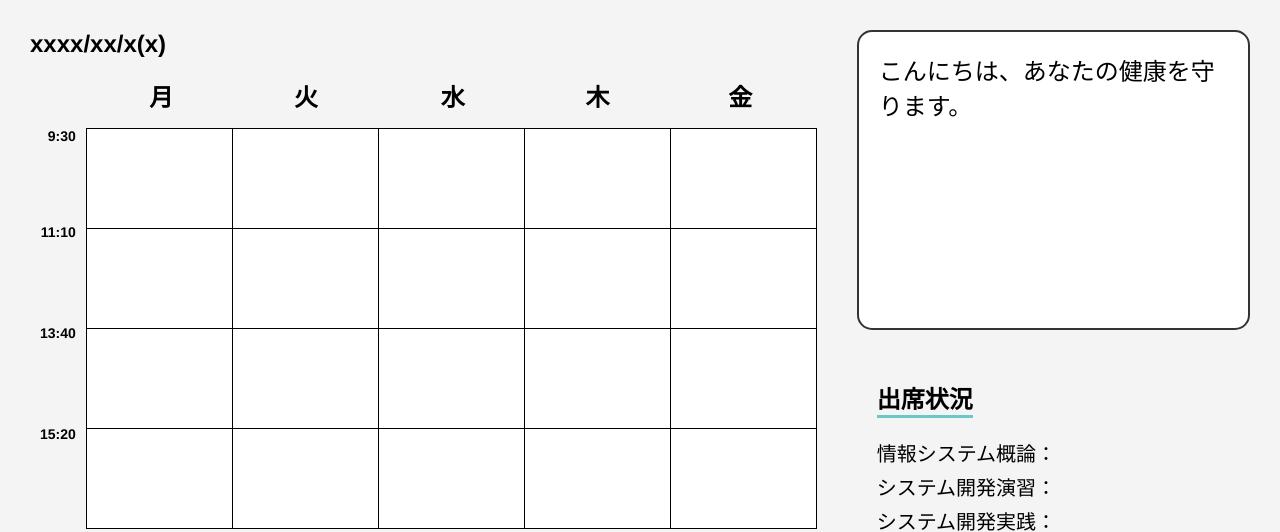
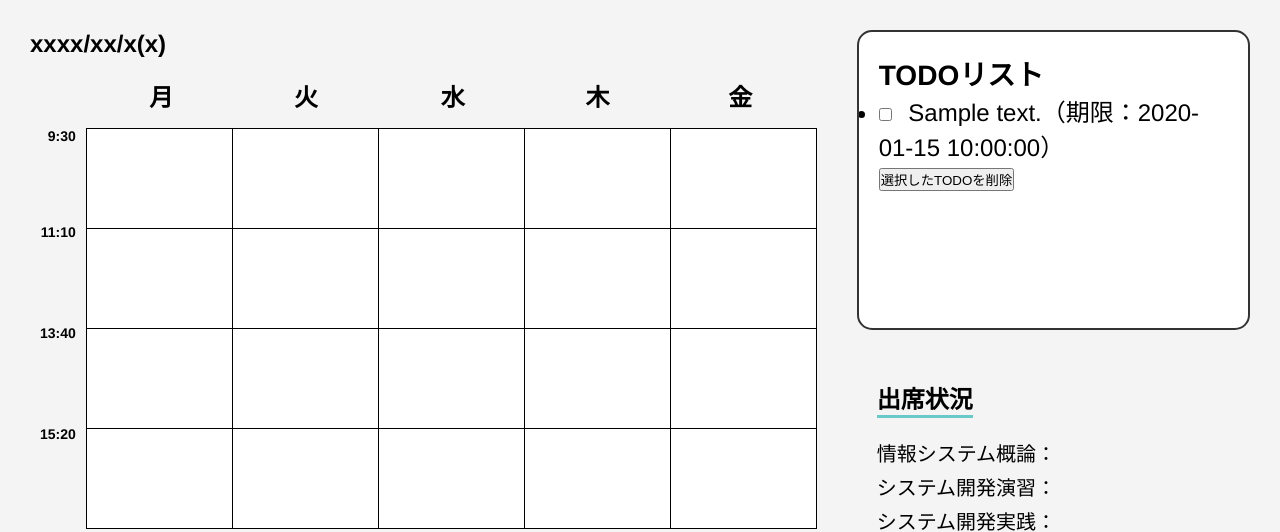
Before and after one commit to yoshiokaharuto/2025_spring_hakkason, a Flask app: page /main in a window 1280 px wide. Shown: the part 80-612 px from the top of the page. Run offline with Flask 3, Linux system fonts and the light colour scheme; the visitor is signed in with stand-in values (Sample User, id 1); a database or web service that is not in the repository returns one stand-in record (values such as "Sample title"); some libraries are stand-ins or nearby versions.

Commit message:
コンフリクト修正

```diff
--- a/app.py
+++ b/app.py
@@ -80,14 +80,17 @@ def login():
 @app.route('/main', methods=['GET'])
 def main():
     if 'user' in session:
-        return render_template('main.html')
+        todos = db.get_todos(session['user_id'])
+        return render_template('main.html', todos=todos)
     else:
         return redirect(url_for('login'))
 
-@app.route('/logout')
+
+@app.route('/logout', methods=['POST', 'GET'])
 def logout():
-    session.pop('user', None)
-    return redirect(url_for('index'))
+    session.clear()
+    return redirect(url_for('login'))
+
 
 
 @app.route('/syllabus', methods=['GET'])
@@ -124,5 +127,39 @@ def create_review():
         return render_template('review.html')
 
 
+
+def todo():
+    if 'user_id' not in session:
+        return redirect(url_for('login'))
+
+    if request.method == 'POST':
+        deadline = request.form.get('deadline')
+        todo_text = request.form.get('todo')
+        account_id = session['user_id']
+
+        if deadline and todo_text:
+            db.insert_todo(deadline, todo_text, account_id)
+            return redirect(url_for('main'))
+        else:
+            error_message = "期限とTODO内容の両方を入力してください。"
+            return render_template('todo_register.html', error=error_message)
+    else:
+        return render_template('todo_register.html')
+@app.route('/complete_todo', methods=['POST'])
+def complete_todo():
+    if 'user_id' not in session:
+        return redirect(url_for('login'))
+
+    todo_ids = request.form.getlist('todo_id')
+
+    if todo_ids:
+        for todo_id in todo_ids:
+            db.delete_todo_by_id(todo_id, session['user_id'])
+        return redirect(url_for('main'))
+    else:
+        error_message = "削除するTODOを選択してください。"
+        todos = db.get_todos(session['user_id'])
+        return render_template('main.html', error=error_message, todos=todos)
+
 if __name__ == '__main__':
     app.run(debug=True)
--- a/db.py
+++ b/db.py
@@ -131,6 +131,7 @@ def search(semester_name, subject_name):
         print(f"エラー: {e}")
         return []
 
+
 def review(content, difficulty, assignment, interest, speed, other):
     sql = 'INSERT INTO reviews (content, difficulty, assignment, interest, speed, other) VALUES (%s, %s, %s, %s, %s, %s)'
     count = 0
@@ -207,3 +208,55 @@ def my_credit_data(account_id):
     connection.close()
 
     return result
+
+
+def insert_todo(deadline, todo_text, account_id):
+    sql = 'INSERT INTO todos (deadline, content, account_id) VALUES (%s, %s, %s)'
+    try:
+        connection = get_connection()
+        with connection.cursor() as cursor:
+            cursor.execute(sql, (deadline, todo_text, account_id))
+            connection.commit()
+    except Exception as e:
+        print(f"エラー: {e}")
+
+
+def get_todos(account_id):
+    sql = 'SELECT todo_id, deadline, content FROM todos WHERE account_id = %s ORDER BY deadline ASC'
+    try:
+        connection = get_connection()
+        with connection.cursor() as cursor:
+            cursor.execute(sql, (account_id,))
+            return cursor.fetchall()
+    except Exception as e:
+        print(f"エラー: {e}")
+        return []
+
+
+def get_user_id(email):
+    sql = 'SELECT account_id FROM accounts WHERE email = %s'
+
+    try:
+        connection = get_connection()
+        with connection.cursor() as cursor:
+            cursor.execute(sql, (email,))
+            result = cursor.fetchone()
+            print(f"ユーザーID取得結果: {result}")
+            if result:
+                return result[0]
+            else:
+                return None
+    except Exception as e:
+        print(f"ユーザーID取得エラー: {e}")
+        return None
+
+
+def delete_todo_by_id(todo_id, account_id):
+    sql = 'DELETE FROM todos WHERE todo_id = %s AND account_id = %s'
+    try:
+        connection = get_connection()
+        with connection.cursor() as cursor:
+            cursor.execute(sql, (todo_id, account_id))
+            connection.commit()
+    except Exception as e:
+        print(f"TODO削除エラー: {e}")
--- a/templates/main.html
+++ b/templates/main.html
@@ -16,7 +16,7 @@
     <a href="{{url_for('mypage.mypage')}}">マイページ</a>
     <a href="{{url_for('syllabus')}}">シラバス一覧</a>
     <a href="#">シラバス登録</a>
-    <a href="#">TODOリスト登録</a>
+    <a href="{{url_for('todo')}}">TODOリスト登録</a>
   </div>
   <a href="{{url_for('logout')}}" class="logout">ログアウト</a>
 </header>
@@ -64,7 +64,23 @@
 
   <div class="right">
     <div class="todo-box" id="todo-list">
-      <P>こんにちは、あなたの健康を守ります。</p>
+      <h3>TODOリスト</h3>
+      {% if todos %}
+        <form action="{{ url_for('complete_todo') }}" method="POST">
+          <ul>
+            {% for todo in todos %}
+              <li>
+                <input type="checkbox" name="todo_id" value="{{ todo[0] }}">
+                {{ todo[2] }}（期限：{{ todo[1] }}）
+
+              </li>
+            {% endfor %}
+          </ul>
+          <button type="submit">選択したTODOを削除</button>
+        </form>
+      {% else %}
+        <p>現在、登録されているTODOはありません。</p>
+      {% endif %}
     </div>
 
     <div class="attendance-box" id="attendance-status">
```
Also changed, not shown: templates/todo_register.html (+4 -4 lines).
